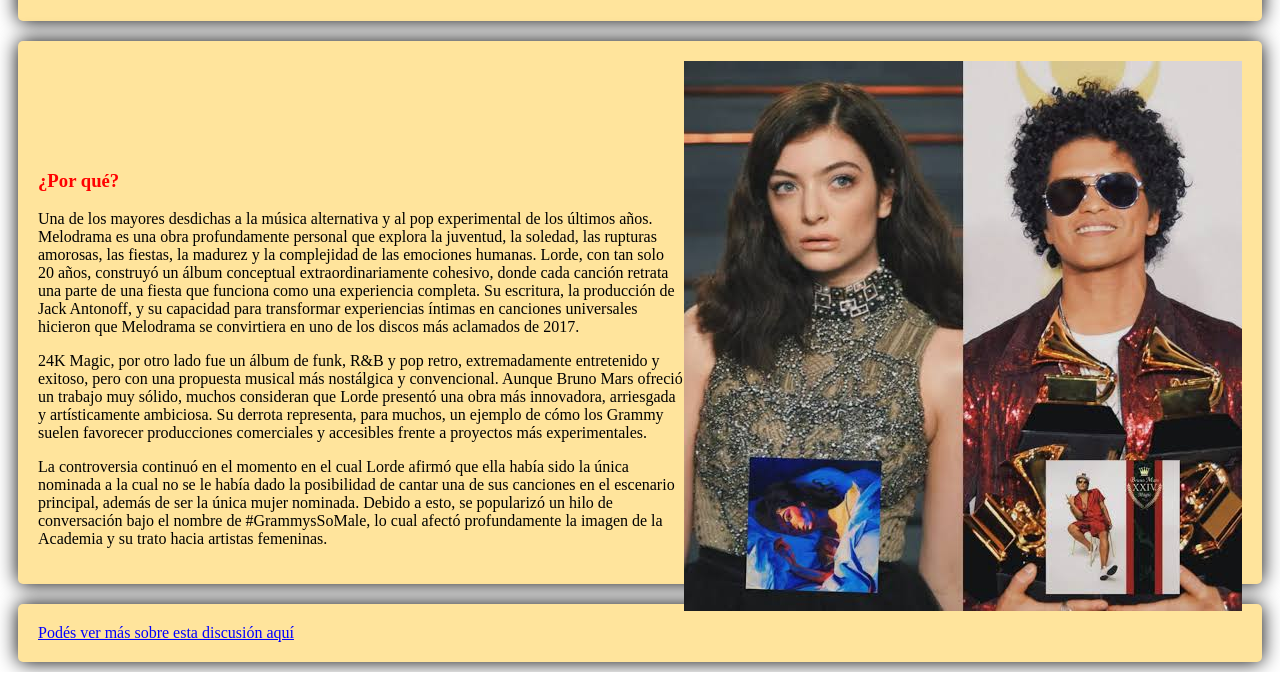
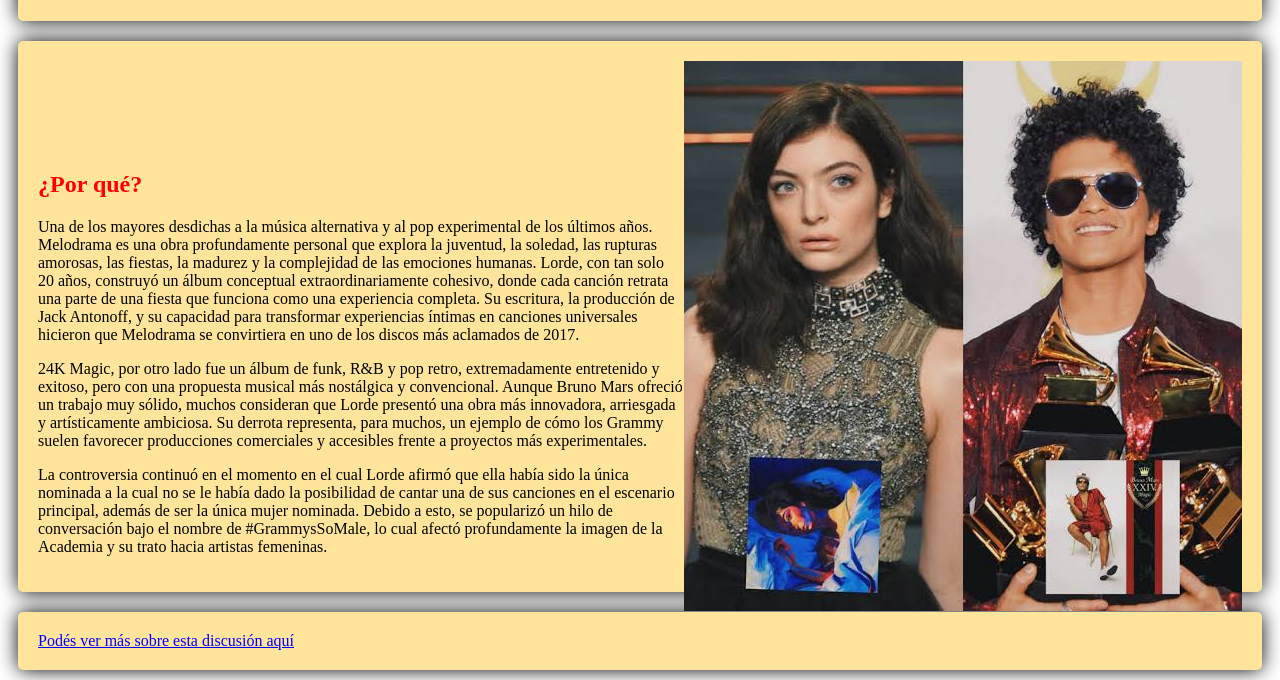
Before and after one commit to zaatdcp/TP-FINAL-D-AZ-CANO-PACCAGNINI-ZAAT-4TO-E, a plain HTML site: page indexprimero.html in a window 1280 px wide. Shown: the part 193-873 px from the top of the page. Drawn offline with Linux system fonts and the light colour scheme.

Commit message:
cambio h3 por h2

```diff
--- a/indexprimero.html
+++ b/indexprimero.html
@@ -30,7 +30,7 @@
       <div class="lorde">
         <img src="imagenes/lortde rbuno mars.jpg" alt="lorde y bruno mars" id="fotolorde">
       </div>
-      <h3>¿Por qué?</h3>
+      <h2>¿Por qué?</h2>
       <p>Una de los mayores desdichas a la música alternativa y al pop experimental de los últimos años. Melodrama es una obra profundamente personal que explora la juventud, la soledad, las rupturas amorosas, las fiestas, la madurez y la complejidad de las emociones humanas. Lorde, con tan solo 20 años, construyó un álbum conceptual extraordinariamente cohesivo, donde cada canción retrata una parte de una fiesta que funciona como una experiencia completa.
          Su escritura, la producción de Jack Antonoff, y su capacidad para transformar experiencias íntimas en canciones universales hicieron que Melodrama se convirtiera en uno de los discos más aclamados de 2017.</p>
       <p>24K Magic, por otro lado fue un álbum de funk, R&B y pop retro, extremadamente entretenido y exitoso, pero con una propuesta musical más nostálgica y convencional. Aunque Bruno Mars ofreció un trabajo muy sólido, muchos consideran que Lorde presentó una obra más innovadora, arriesgada y artísticamente ambiciosa. Su derrota representa, para muchos, un ejemplo de cómo los Grammy suelen favorecer producciones comerciales y accesibles frente a proyectos más experimentales.</p>
--- a/style.css
+++ b/style.css
@@ -56,7 +56,7 @@ main{
 .enlace{
     color: blue;
 }
-h3{
+h2{
     color: red;
 }
 #caja8{
```
